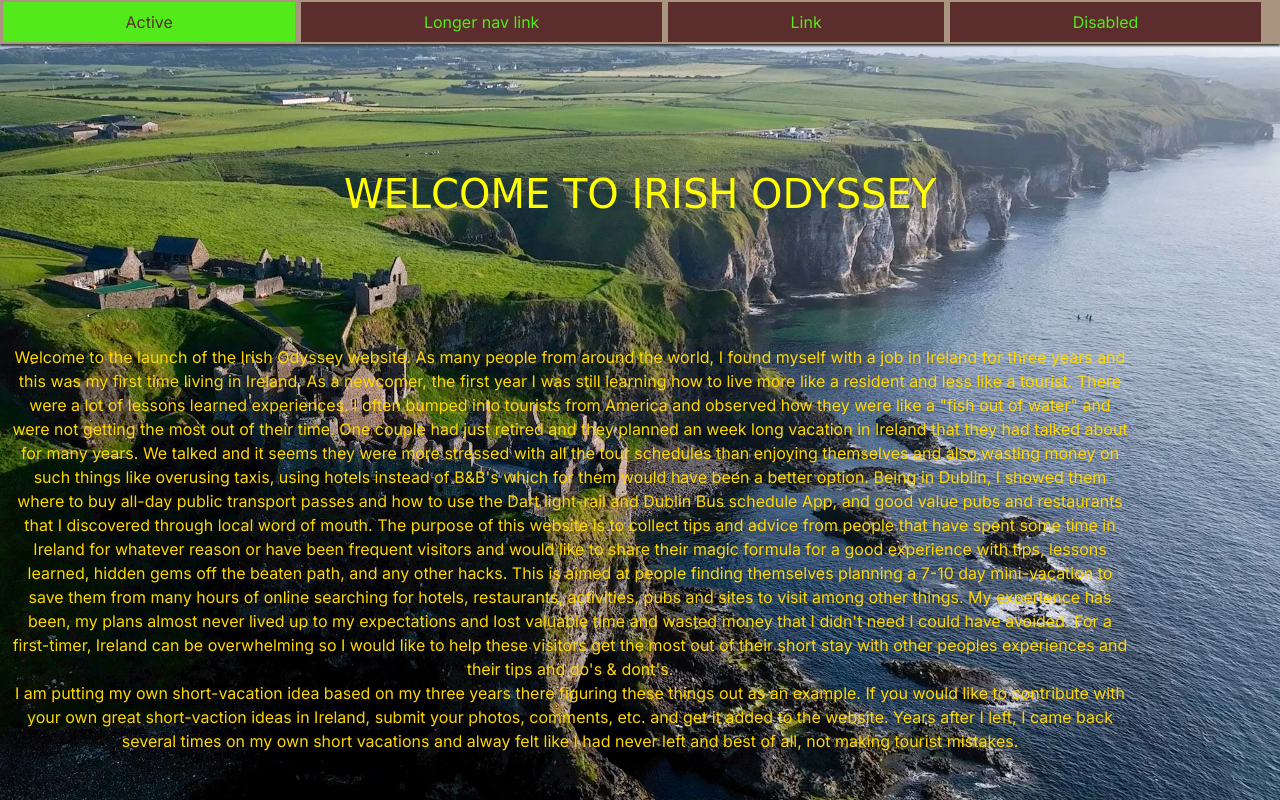
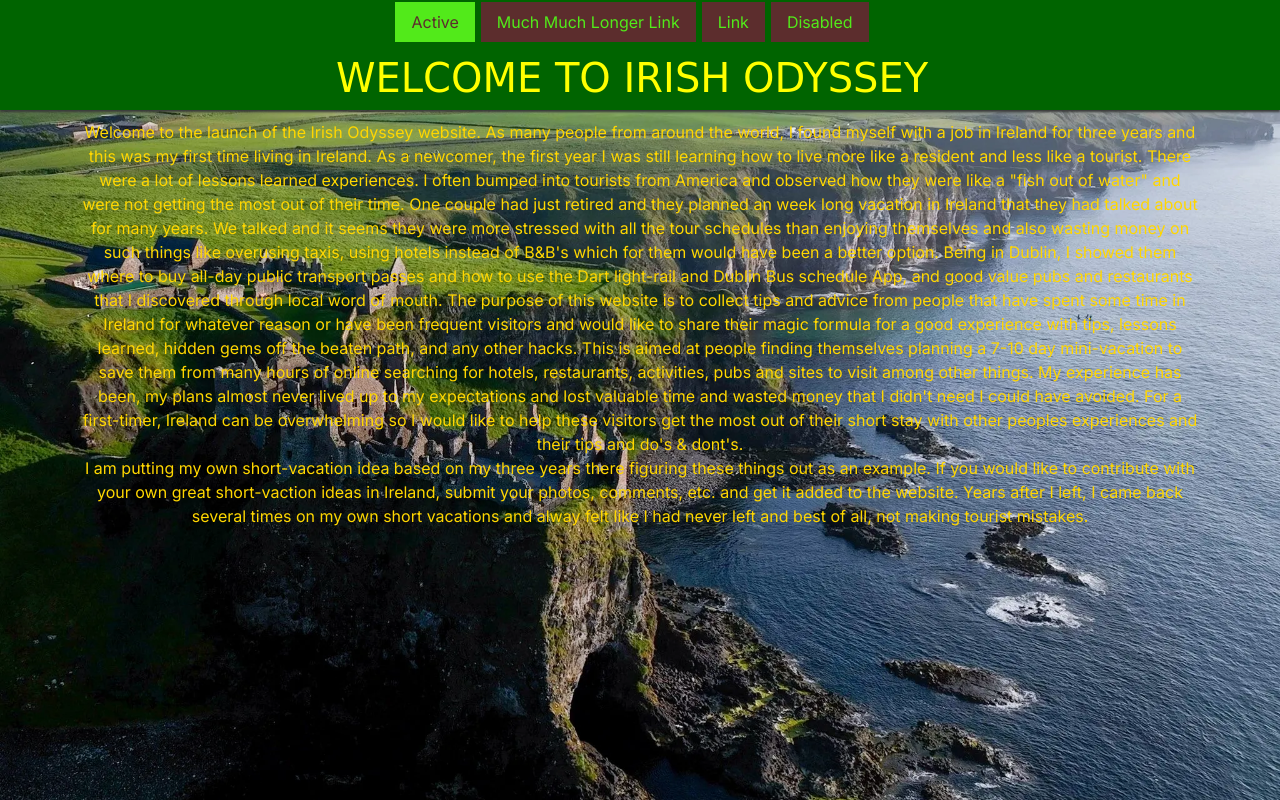
Before and after one commit to Pacman0126/irish-odyssey, a plain HTML site: page index.html in a window 1280 px wide. Drawn offline with nearby package versions, Linux system fonts and the light colour scheme; a web font is replaced by a local one.

Commit message:
expand responsiveness to larger devices

```diff
--- a/assets/css/style.css
+++ b/assets/css/style.css
@@ -24,7 +24,7 @@ body {
  margin-top: 90px;
   /* background-color: var(--primary-color); */
   /* background-image: ; */
-  display: flex;
+  /* display: flex; */
   background: url("../images/background/Dunluce-Castle-Northern-Ireland.webp");
      background-color: transparent;
   background-repeat: no-repeat;
@@ -108,11 +108,13 @@ h2 {
   /* margin-top: 80px; */
   text-align: center;
   display: flex;
-  position: fixed;
+  position: relative;
   justify-content: center;
   text-align: center;
   width: 100%;
-  height: 100vh;
+  /* height: 19vh; */
+  background-color: transparent;
+  z-index: 100;
 }
 
 h2 {
@@ -182,7 +184,7 @@ nav {
 }
 
 #navbar {
-  background-color: var(--secondary-color);
+  background-color: var(--primary-color);
   margin-top: 0;
   margin-bottom: 1rem;
   margin-left: 0;
@@ -312,37 +314,81 @@ justify-items: center;
 }
 
 /* Media queries */
-/* Small devices (tablets, 440px and smaller) */
-@media screen and (max-width: 440px) {
+/* Small devices (tablets, 345px and smaller) */
+@media screen and (max-width: 345px) {
   /* allow for stacking of nav pills in two rows for extra small screens less than 440px */
   #intro-text {
-    margin-top: 310px;
+    margin-top: 145px;
     color: gold;
   }
 
   #welcome-text {
-    margin-top: 130px;
+    margin-top: 10px;
+    /* height: 11vh; */
   }
 }
 
-/* Small devices (tablets, 440px to 576px) */
+/* Small devices (tablets, 320px to 576px) */
 /* Accommodate text-wrap of h1 #welcome-text */
-@media screen and (min-width: 440px) {
+@media screen and (min-width: 345px) {
   #intro-text {
-    margin-top: 255px;
+    margin-top: 100px;
     color: gold;
+
   }
 
   #welcome-text {
-    margin-top: 80px;
+    margin-top: 10px;
   }
 }
 
+@media screen and (min-width: 516px) {
+  #intro-text {
+    margin-top: 65px;
+    color: gold;
+
+  }
+
+  #welcome-text {
+    margin-top: 10px;
+  }
+}
+
+@media screen and (max-width: 515px) {
+  #intro-text {
+    margin-top: 100px;
+    color: gold;
+
+  }
+
+  #welcome-text {
+    margin-top: 10px;
+  }
+}
 /* Small devices (tablets, 576px and smaller) */
 @media screen and (min-width: 576px) {
   /* Make all service cards the same height for consistency */
   #welcome-text {
-    margin-top: 80px;
+    margin-top: 10px;
+  }
+
+    #intro-text {
+    margin-top: 65px;
+    color: gold;
+
+  }
+}
+
+@media screen and (min-width: 660px) {
+  /* Make all service cards the same height for consistency */
+  #welcome-text {
+    margin-top: 10px;
+  }
+
+    #intro-text {
+    margin-top: 30px;
+    color: gold;
+
   }
 }
 
@@ -352,6 +398,20 @@ justify-items: center;
   #services .card-body {
     min-height: 191px;
   }
+
+    #welcome-text {
+    margin-top: 10px;
+  }
+
+    #intro-text {
+    margin-top: 25px;
+
+
+    color: gold;
+    /* text-align: center;
+    display: table-cell; */
+
+  }
 }
 
 /* Large devices (small laptops, 992px and up) */
@@ -359,6 +419,16 @@ justify-items: center;
   /* Make all service cards the same height for consistency */
   #services .card-body {
     min-height: auto;
+  }
+
+    #welcome-text {
+    margin-top: 10px;
+  }
+
+    #intro-text {
+    margin-top: 30px;
+    color: gold;
+
   }
 }
 
@@ -368,6 +438,15 @@ justify-items: center;
   #services .card-body {
     min-height: 220px;
   }
+    #welcome-text {
+    margin-top: 10px;
+  }
+
+    #intro-text {
+    margin-top: 30px;
+    color: gold;
+
+  }
 }
 
 /* xxl devices (larger desktops, 1400px and up) */
@@ -376,4 +455,14 @@ justify-items: center;
   #services .card-body {
     min-height: 195px;
   }
+
+    #welcome-text {
+    margin-top: 10px;
+  }
+
+    #intro-text {
+    margin-top: 30px;
+    color: gold;
+
+  }
 }
--- a/index.html
+++ b/index.html
@@ -28,36 +28,55 @@
   <body>
     <header>
       <nav id="navbar" class="nav nav-pills justify-content-center fixed-top">
-        <a
-          class="flex-sm-fill text-sm-center nav-link active"
-          aria-current="page"
-          href="#"
-          >Active</a
-        >
-        <a class="flex-sm-fill text-sm-center nav-link" href="#"
-          >Longer nav link</a
-        >
-        <a class="flex-sm-fill text-sm-center nav-link" href="#">Link</a>
-        <a
-          class="flex-sm-fill text-sm-center nav-link disabled"
-          aria-disabled="true"
-          >Disabled</a
-        >
+        <div class="container">
+          <!-- <a class="navbar-brand" href="index.html">
+            <img
+              src="assets/images/logo-sm-white.png"
+              alt="Boardwalk Games logo"
+              class="logo"
+            />
+          </a> -->
+          <!-- <button
+            class="navbar-toggler"
+            type="button"
+            data-bs-toggle="collapse"
+            data-bs-target="#navbarNav"
+            aria-controls="navbarNav"
+            aria-expanded="false"
+            aria-label="Toggle navigation"
+          >
+            <span class="navbar-toggler-icon"></span>
+          </button> -->
+
+          <ul class="nav nav-pills justify-content-center">
+            <li class="nav-item">
+              <a class="nav-link active" aria-current="page" href="#">Active</a>
+            </li>
+            <li class="nav-item">
+              <a class="nav-link" href="#">Much Much Longer Link</a>
+            </li>
+            <li class="nav-item">
+              <a class="nav-link" href="#">Link</a>
+            </li>
+            <li class="nav-item">
+              <a class="nav-link disabled" aria-disabled="true">Disabled</a>
+            </li>
+          </ul>
+
+        </div>
+
+       <h1 id="welcome-text">Welcome to Irish Odyssey</h1>
       </nav>
-      <h1 id="welcome-text">Welcome to Irish Odyssey</h1>
+
       <!-- <h1>Welcome to Irish Odyssey</h1> -->
     </header>
 
-    <main >
-
-
+    <main>
       <section>
-
-
         <div class="container-md text-center">
-          <div class="row">
+          <div class="row text-center">
             <!-- <div class="col">Column</div> -->
-            <div class="col-12">
+            <div class="col-12 ">
               <p id="intro-text">
                 Welcome to the launch of the Irish Odyssey website. As many
                 people from around the world, I found myself with a job in
@@ -89,7 +108,7 @@
                 and wasted money that I didn't need I could have avoided. For a
                 first-timer, Ireland can be overwhelming so I would like to help
                 these visitors get the most out of their short stay with other
-                peoples experiences and their tips and do's & dont's. <br>I am
+                peoples experiences and their tips and do's & dont's. <br />I am
                 putting my own short-vacation idea based on my three years there
                 figuring these things out as an example. If you would like to
                 contribute with your own great short-vaction ideas in Ireland,
```
